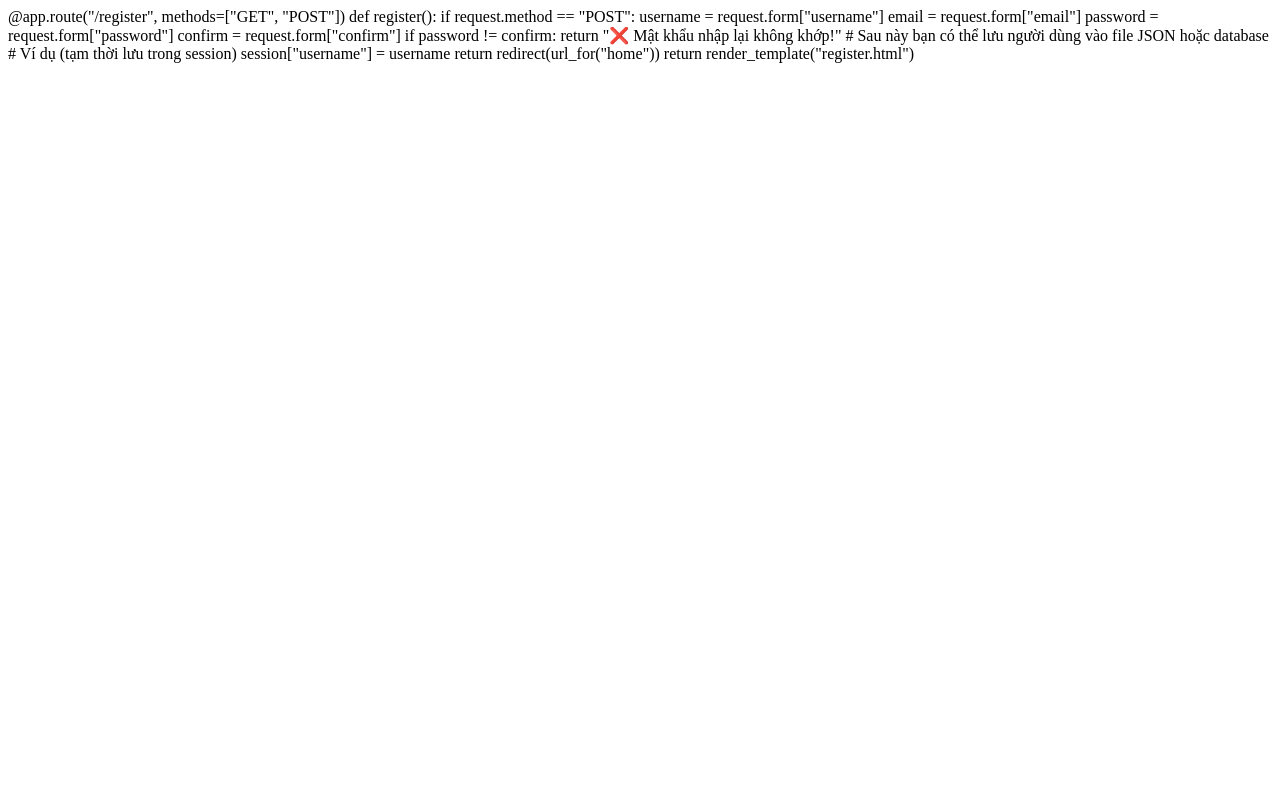
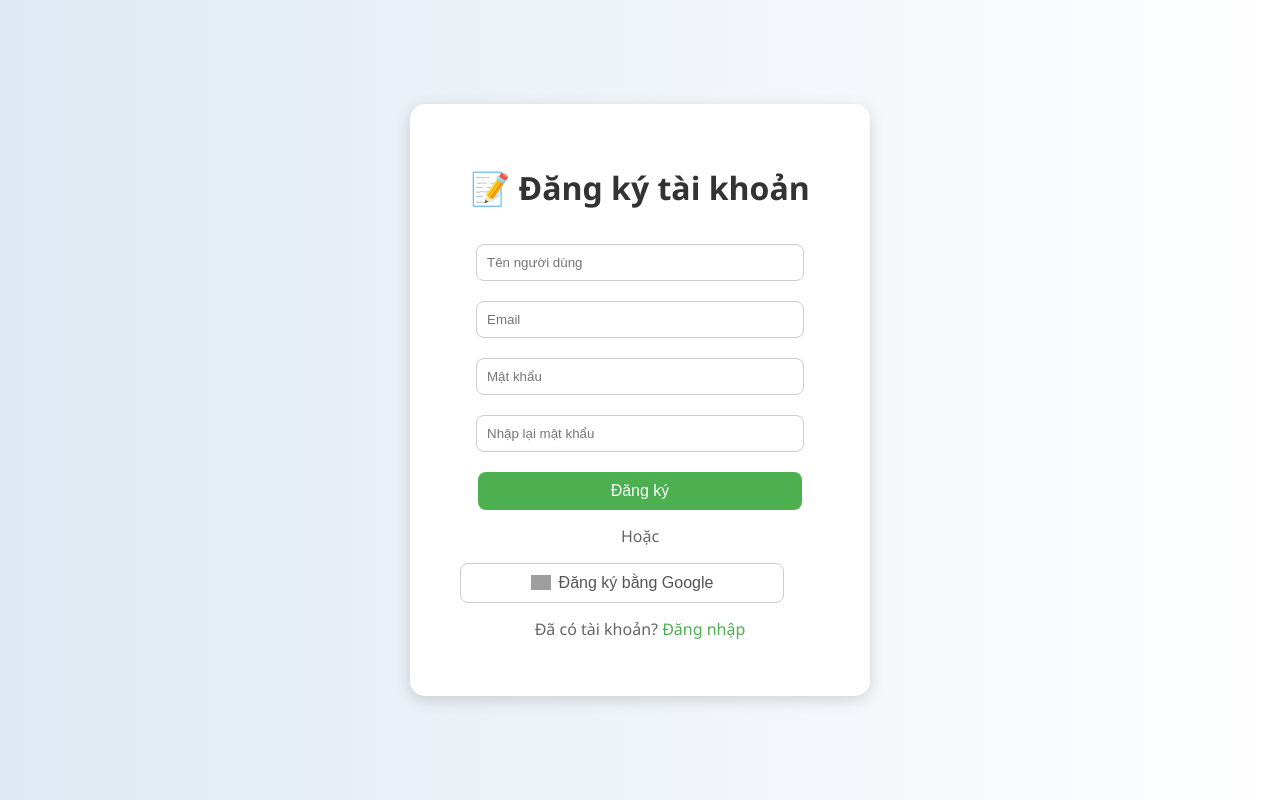
Before and after one commit to dongminhtamlop62-sketch/web_tinh_tien_vn_tamRstudio, a Flask app: template templates/register.html in a window 1280 px wide. Run offline with Flask 3, Linux system fonts and the light colour scheme; the template is opened without the code that fills it, so the values that code supplies are empty; grey boxes are pictures that could not be loaded.

Commit message:
Update register.html

```diff
--- a/templates/register.html
+++ b/templates/register.html
@@ -1,17 +1,109 @@
-@app.route("/register", methods=["GET", "POST"])
-def register():
-    if request.method == "POST":
-        username = request.form["username"]
-        email = request.form["email"]
-        password = request.form["password"]
-        confirm = request.form["confirm"]
+<!DOCTYPE html>
+<html lang="vi">
+<head>
+    <meta charset="UTF-8">
+    <meta name="viewport" content="width=device-width, initial-scale=1.0">
+    <title>Đăng ký tài khoản</title>
+    <style>
+        body {
+            font-family: 'Segoe UI', Tahoma, sans-serif;
+            background: linear-gradient(to right, #dfe9f3, #ffffff);
+            display: flex;
+            justify-content: center;
+            align-items: center;
+            height: 100vh;
+            margin: 0;
+        }
+        .register-box {
+            background: white;
+            padding: 40px 50px;
+            border-radius: 15px;
+            box-shadow: 0 4px 15px rgba(0,0,0,0.15);
+            text-align: center;
+            width: 360px;
+        }
+        h1 {
+            color: #333;
+            margin-bottom: 25px;
+        }
+        input {
+            width: 85%;
+            padding: 10px;
+            margin: 10px 0;
+            border: 1px solid #ccc;
+            border-radius: 8px;
+            outline: none;
+        }
+        input:focus {
+            border-color: #4CAF50;
+            box-shadow: 0 0 4px rgba(76,175,80,0.4);
+        }
+        button {
+            width: 90%;
+            padding: 10px;
+            border: none;
+            border-radius: 8px;
+            cursor: pointer;
+            margin-top: 10px;
+            font-size: 1rem;
+        }
+        .register-btn {
+            background: #4CAF50;
+            color: white;
+        }
+        .register-btn:hover {
+            background: #43a047;
+        }
+        .google-btn {
+            background: white;
+            border: 1px solid #ccc;
+            color: #555;
+            display: flex;
+            align-items: center;
+            justify-content: center;
+            gap: 8px;
+            margin-top: 15px;
+        }
+        .google-btn img {
+            width: 20px;
+        }
+        .google-btn:hover {
+            background: #f7f7f7;
+        }
+        p {
+            margin-top: 15px;
+            color: #666;
+        }
+        a {
+            color: #4CAF50;
+            text-decoration: none;
+        }
+        a:hover {
+            text-decoration: underline;
+        }
+    </style>
+</head>
+<body>
+    <div class="register-box">
+        <h1>📝 Đăng ký tài khoản</h1>
 
-        if password != confirm:
-            return "❌ Mật khẩu nhập lại không khớp!"
+        <form method="POST" action="/register">
+            <input type="text" name="username" placeholder="Tên người dùng" required>
+            <input type="email" name="email" placeholder="Email" required>
+            <input type="password" name="password" placeholder="Mật khẩu" required>
+            <input type="password" name="confirm" placeholder="Nhập lại mật khẩu" required>
+            <button class="register-btn" type="submit">Đăng ký</button>
+        </form>
 
-        # Sau này bạn có thể lưu người dùng vào file JSON hoặc database
-        # Ví dụ (tạm thời lưu trong session)
-        session["username"] = username
-        return redirect(url_for("home"))
+        <p>Hoặc</p>
+        <a href="{{ url_for('google.login') }}">
+            <button class="google-btn" type="button">
+                <img src="https://developers.google.com/identity/images/g-logo.png" alt="Google logo">
+                <span>Đăng ký bằng Google</span>
+            </button>
+        </a>
 
-    return render_template("register.html")
+        <p>Đã có tài khoản? <a href="{{ url_for('login') }}">Đăng nhập</a></p>
+    </div>
+</body>
+</html>
```
